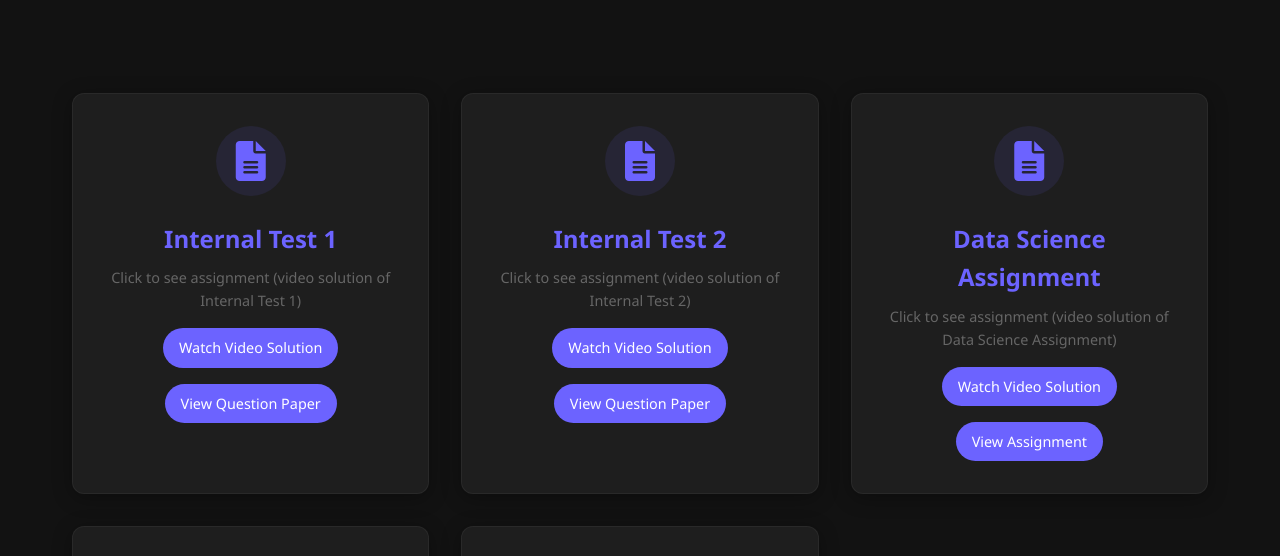
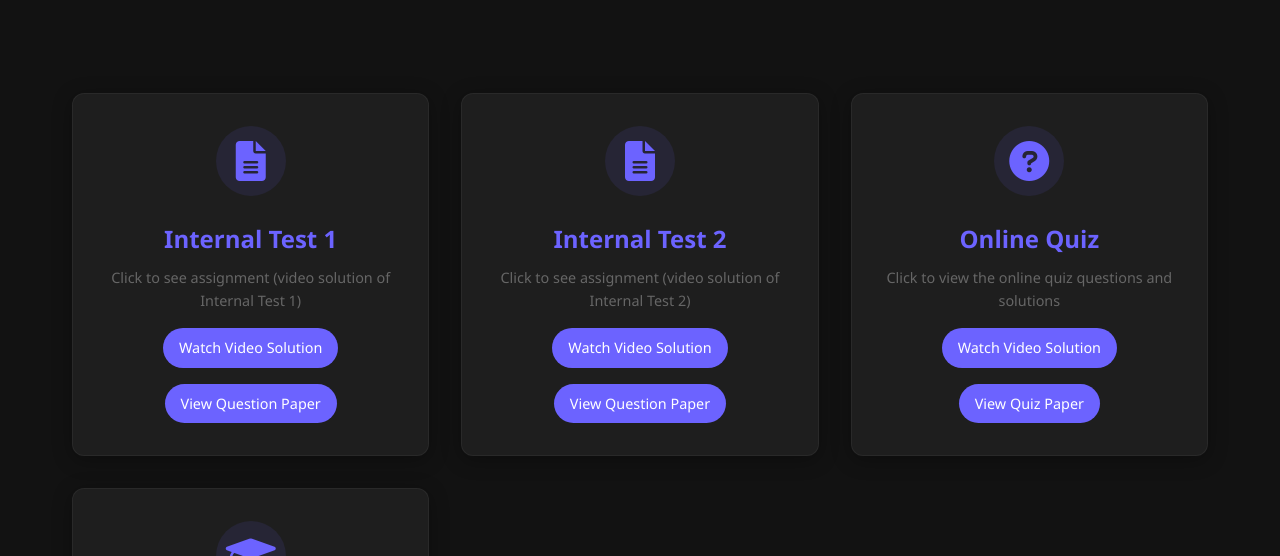
Before and after one commit to pritamsinghrathore78988/My-Portfolio, a plain HTML site: page assignments.html in a window 1280 px wide. Shown: the part 179-735 px from the top of the page. Drawn offline with Linux system fonts and the light colour scheme.

Commit message:
Remove Data Science Assignment card
Removed Data Science Assignment card from assignments.html

```diff
--- a/assignments.html
+++ b/assignments.html
@@ -264,19 +264,7 @@
                 </a>
             </div>
 
-            <div class="assignment-card">
-                <!-- <a href="dsassignment3.html" class="card-link"> -->
-                    <i class="fas fa-file-alt"></i>
-                    <h2>Data Science Assignment</h2>
-                    <p>Click to see assignment (video solution of Data Science Assignment)</p>
-                <!-- </a> -->
- <a href="dsassignment3.html" class="view-btn">
-                    Watch Video Solution
-                </a>
-                <a href="#" data-src="Data Science Assignment (1).pdf" class="view-btn view-file">
-                    View Assignment
-                </a>
-            </div>
+
 
             <div class="assignment-card">
                 <!-- <a href="quiz.html" class="card-link"> -->
```
